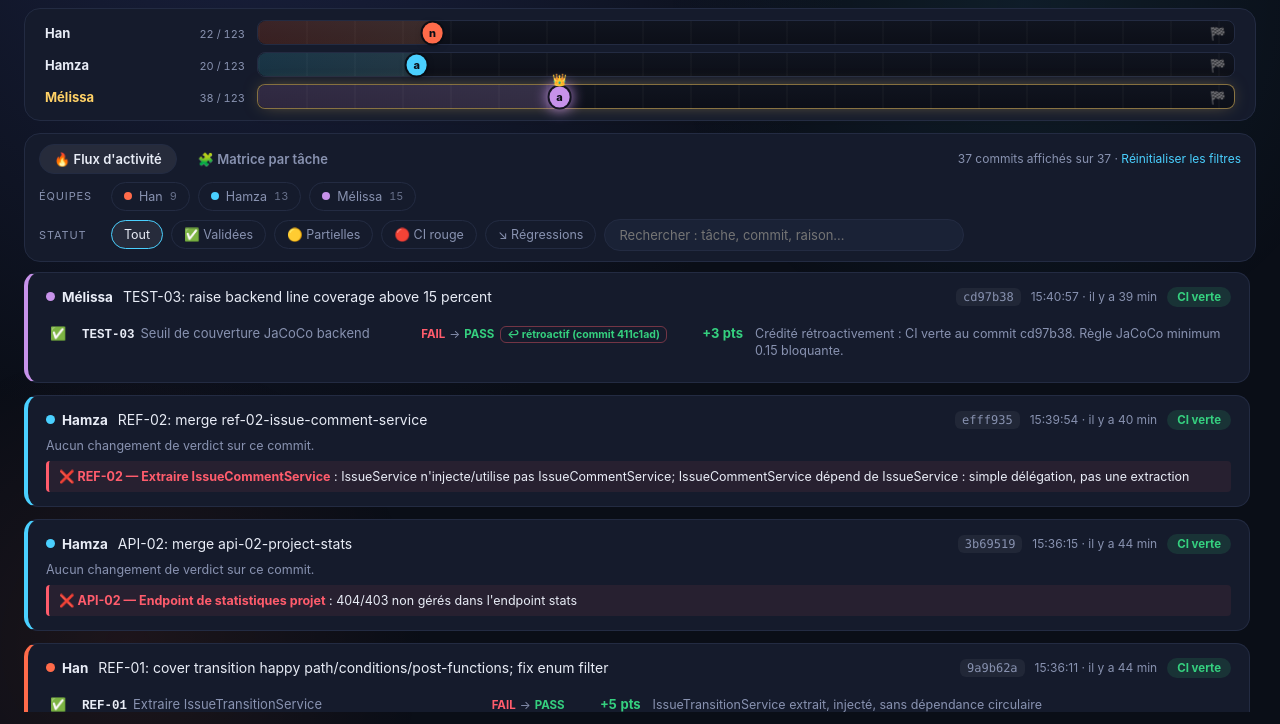
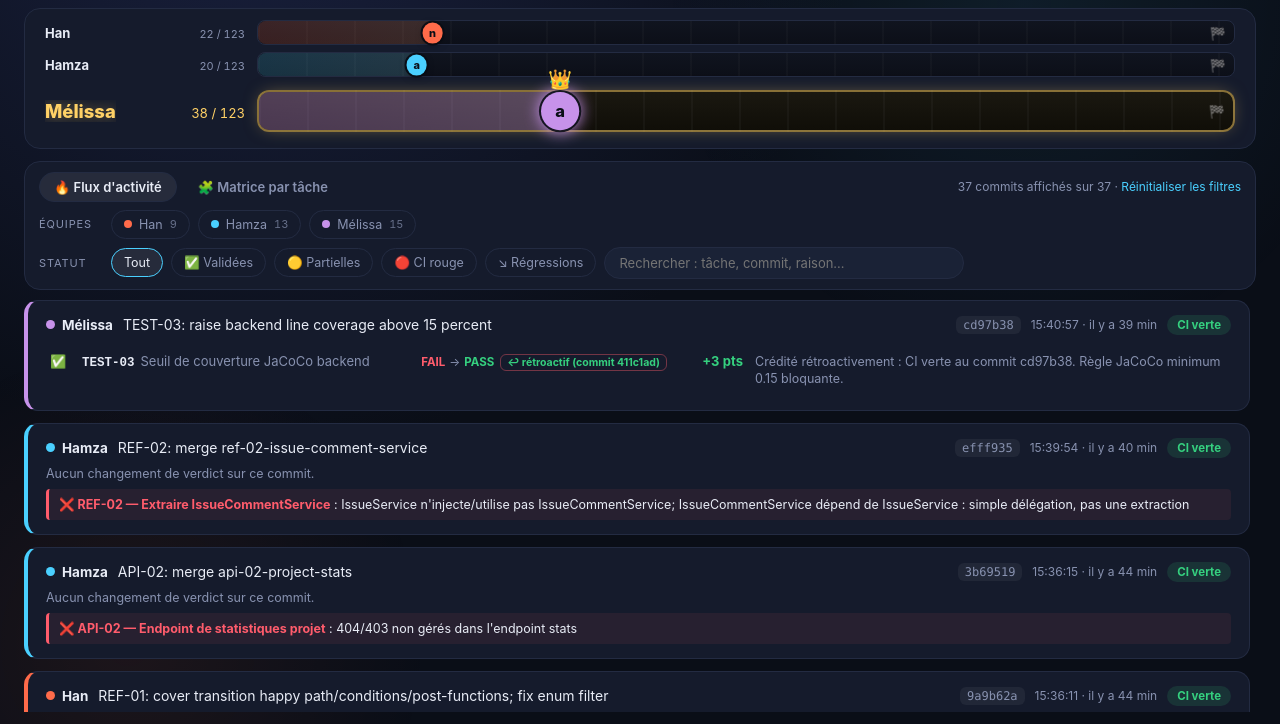
Before and after one commit to htrmind7/dashboard-test, a plain HTML site: page docs/race-v2.html in a window 1280 px wide. Shown: the part 76-800 px from the top of the page. Drawn offline with Linux system fonts and the light colour scheme.

Commit message:
race-v2: enlarge leader lane

```diff
--- a/docs/race-v2.html
+++ b/docs/race-v2.html
@@ -93,6 +93,16 @@
   .runner-badge.has-members { cursor: help; }
   .lane.leader .runner-badge { box-shadow: 0 0 0 2px rgba(10,14,23,0.9), 0 0 14px 2px var(--lane-color-a); }
   .runner-crown { position: absolute; top: -15px; left: 50%; transform: translateX(-50%); font-size: 12px; z-index: 4; }
+  /* leader: enlarged lane, like the podium */
+  .lane { transition: padding .6s ease; }
+  .lane.leader { padding: clamp(3px, 0.7vh, 7px) 0; }
+  .lane.leader .lane-label .n { font-size: clamp(16px, 2.3vh, 20px); font-weight: 800; text-shadow: 0 0 14px rgba(255,209,102,0.45); }
+  .lane.leader .lane-label .p { font-size: 13px; color: var(--gold); }
+  .lane.leader .track { height: clamp(32px, 5.2vh, 48px); border-width: 2px; border-radius: 12px; background: repeating-linear-gradient(90deg, rgba(255,255,255,0.03) 0 2px, transparent 2px 48px), linear-gradient(180deg, #1a1810, #100e08); }
+  .lane.leader .track-fill { opacity: 0.32; border-radius: 10px 0 0 10px; }
+  .lane.leader .runner-badge { width: clamp(30px, 4.6vh, 42px); height: clamp(30px, 4.6vh, 42px); font-size: 16px; animation: leader-pulse 1.8s ease-in-out infinite; }
+  .lane.leader .runner-crown { top: clamp(-26px, -3.4vh, -18px); font-size: clamp(16px, 2.4vh, 22px); }
+  @keyframes leader-pulse { 0%,100% { transform: scale(1); } 50% { transform: scale(1.08); } }
   .float-gain { position: absolute; font-weight: 800; font-size: 12px; color: var(--good); pointer-events: none; white-space: nowrap; animation: float-up 1.4s ease forwards; z-index: 3; }
   @keyframes float-up { 0% { opacity: 0; transform: translate(-50%, -4px); } 15% { opacity: 1; } 100% { opacity: 0; transform: translate(-50%, -34px); } }
 
```
